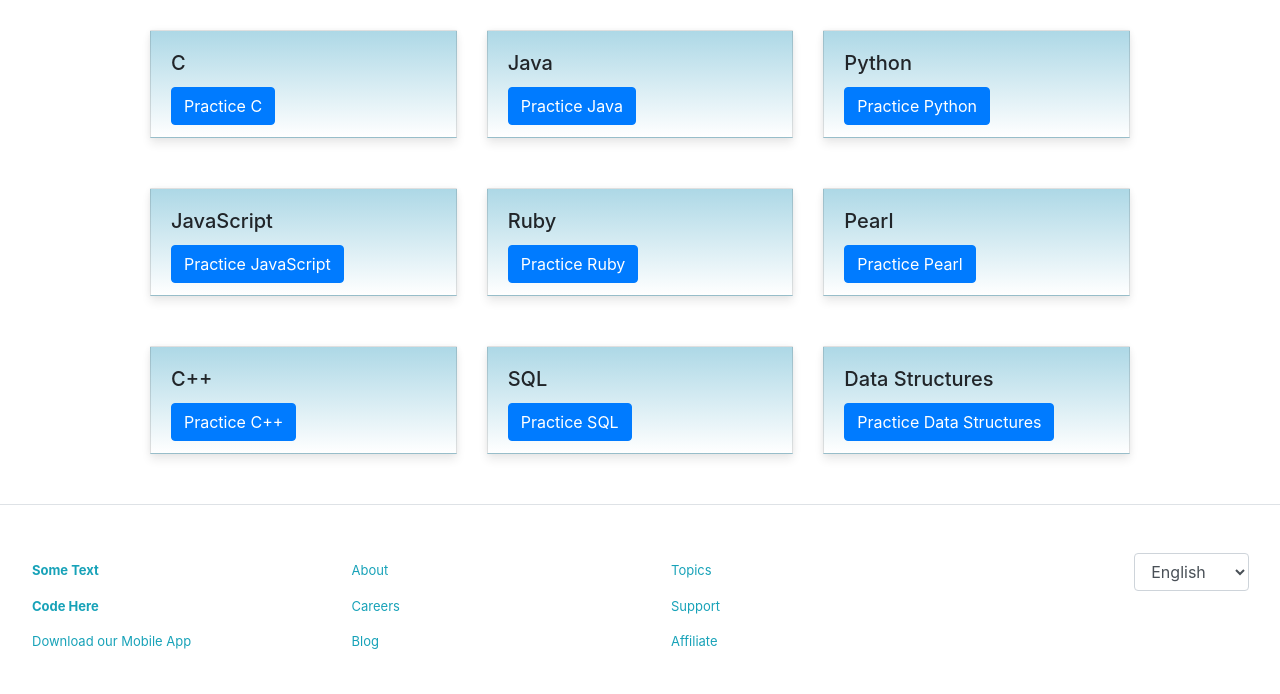
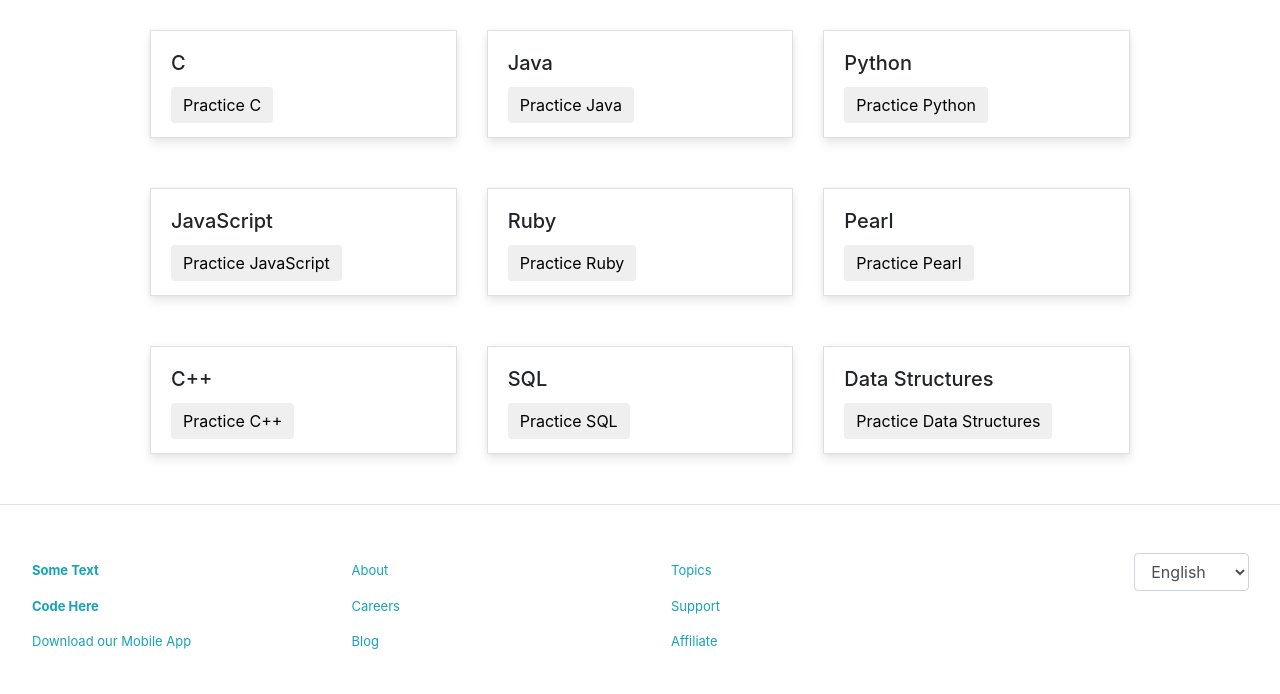
Before and after one commit to Sreevidya25/E-learner-practice-page, a PHP site: page /practicepage.html in a window 1280 px wide. Shown: the part 137-831 px from the top of the page. Run offline with PHP 8.4, Linux system fonts and the light colour scheme; some libraries are stand-ins or nearby versions.

Commit message:
Add files via upload

```diff
--- a/practicepage.css
+++ b/practicepage.css
@@ -1,23 +1,28 @@
+.navbar{
+    box-shadow: 0 2px 2px -2px rgba(0,0,0,.2);
+}
 .card-deck{
     margin: 50px;
 }
 .card{
     padding-bottom: 30px;
     border-radius: 1px;
-    background: linear-gradient(lightblue,white);
+    /*background: linear-gradient(lightblue,white);*/
     box-shadow: 0 6px 10px rgba(0,0,0,.08), 0 0 6px rgba(0,0,0,.05);
     transition: .3s transform cubic-bezier(.155,1.105,.295,1.12),.3s box-shadow,.3s -webkit-transform cubic-bezier(.155,1.105,.295,1.12);
     cursor: pointer;
 }
 .card:hover{
-    background: lightblue;
+    color: white;
+    background: linear-gradient(blue,	indigo);
     transform: scale(1.05);
- box-shadow: 0 10px 20px rgba(0,0,0,.12), 0 4px 8px rgba(0,0,0,.06);
+    box-shadow: 0 10px 20px rgba(0,0,0,.12), 0 4px 8px rgba(0,0,0,.06);
 }
-.btn-primary{
+.btn-white{
     position: absolute;
+    border: white;
 }
-.btn-primary:hover{
-    background: white;
-    color: blue;
+.btn-white:hover{
+    background: indigo;
+    color: white;
 }
--- a/practicepage.html
+++ b/practicepage.html
@@ -99,7 +99,7 @@
               <div class="card-body">
                 <h5 class="card-title">C</h5>
                 <a href="questioncards.html">
-                  <button type="button" class="btn btn-primary">
+                  <button type="button" class="btn btn-white">
                   Practice C</button>
                 </a>
               </div>
@@ -108,7 +108,7 @@
               <div class="card-body">
                 <h5 class="card-title">Java</h5>
                 <a href="questioncards.html">
-                  <button type="button" class="btn btn-primary">
+                  <button type="button" class="btn btn-white">
                   Practice Java</button>
                 </a>
               </div>
@@ -117,7 +117,7 @@
               <div class="card-body">
                 <h5 class="card-title">Python</h5>
                 <a href="questioncards.html">
-                  <button type="button" class="btn btn-primary">
+                  <button type="button" class="btn btn-white">
                   Practice Python</button>
                 </a>
              </div>
@@ -131,7 +131,7 @@
               <div class="card-body">
                 <h5 class="card-title">JavaScript</h5>
                 <a href="questioncards.html">
-                  <button type="button" class="btn btn-primary">
+                  <button type="button" class="btn btn-white">
                   Practice JavaScript</button>
                 </a>
               </div>
@@ -140,7 +140,7 @@
               <div class="card-body">
                 <h5 class="card-title">Ruby</h5>
                 <a href="questioncards.html">
-                  <button type="button" class="btn btn-primary">
+                  <button type="button" class="btn btn-white">
                   Practice Ruby</button>
                 </a>
               </div>
@@ -149,7 +149,7 @@
               <div class="card-body">
                 <h5 class="card-title">Pearl</h5>
                 <a href="questioncards.html">
-                  <button type="button" class="btn btn-primary">
+                  <button type="button" class="btn btn-white">
                   Practice Pearl</button>
                 </a>
               </div>
@@ -163,7 +163,7 @@
             <div class="card-body">
               <h5 class="card-title">C++</h5>
               <a href="questioncards.html">
-                <button type="button" class="btn btn-primary">
+                <button type="button" class="btn btn-white">
                 Practice C++</button>
               </a>
             </div>
@@ -172,7 +172,7 @@
             <div class="card-body">
               <h5 class="card-title">SQL</h5>
               <a href="questioncards.html">
-                <button type="button" class="btn btn-primary">
+                <button type="button" class="btn btn-white">
                 Practice SQL</button>
               </a>
             </div>
@@ -181,7 +181,7 @@
             <div class="card-body">
               <h5 class="card-title">Data Structures</h5>
               <a href="questioncards.html">
-                <button type="button" class="btn btn-primary">
+                <button type="button" class="btn btn-white">
                 Practice Data Structures</button>
               </a>
             </div>
```
